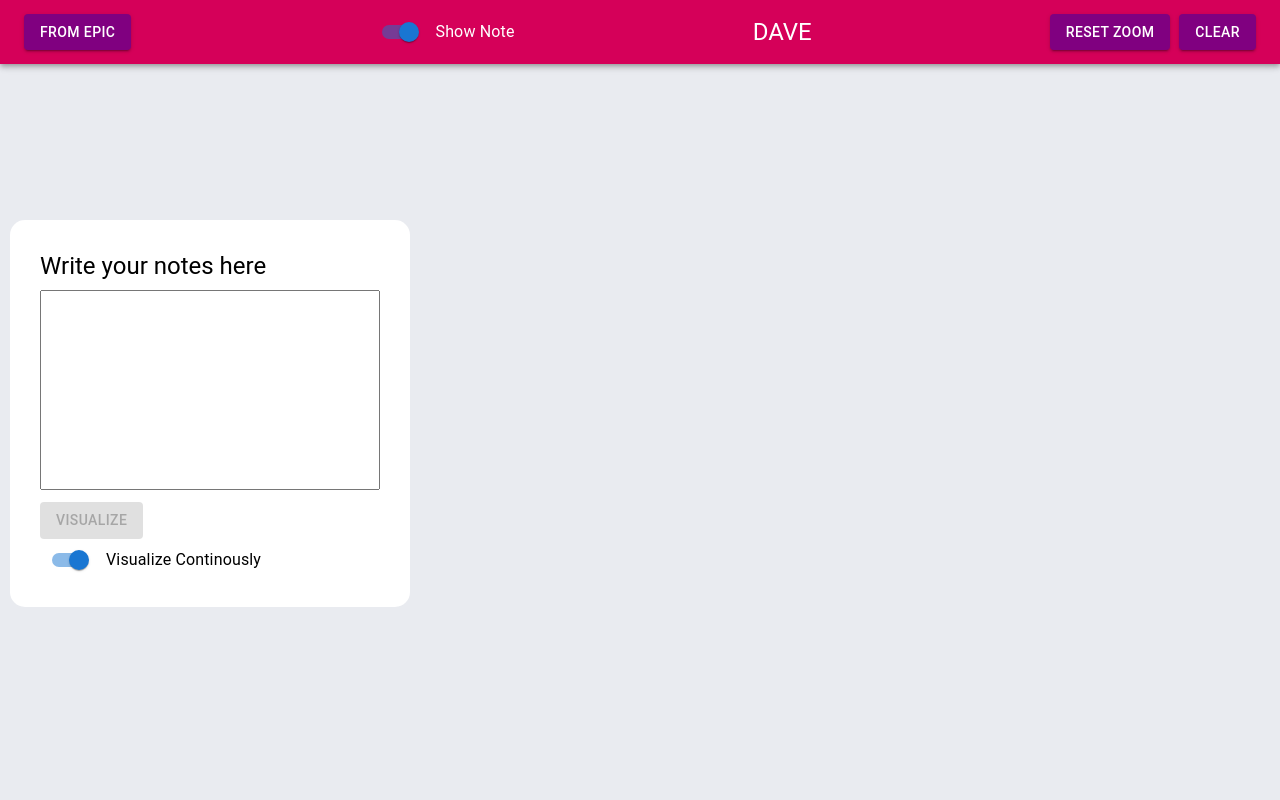
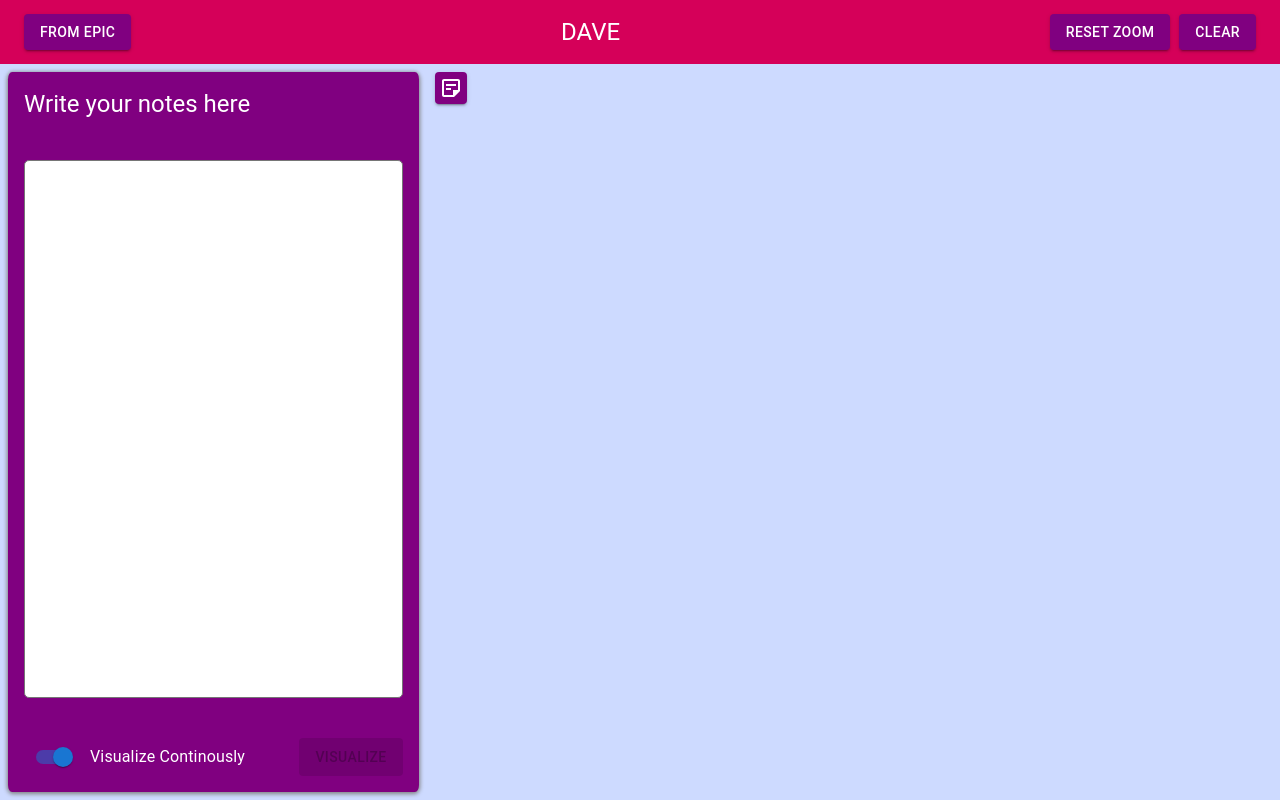
Before and after one commit to chadiabc/Dave-frontend, a React (Create React App) app: page / in a window 1280 px wide. Built offline with nearby package versions, Linux system fonts and the light colour scheme; what cytoscape-dagre would draw is missing.

Commit message:
final template

```diff
--- a/src/App.css
+++ b/src/App.css
@@ -1,22 +1,109 @@
+html {
+  height: 100%;
+  width: 100%;
+}
+
 body {
+  height: 100%;
+  width: 100%;
+  display: block;
+  position: relative;
   background-color: #e9ebf0;
   font-family: Helvetica, Arial;
   /* color:turquoise; */
+
  }
- .collapsed-child {
-   opacity: 0;
-   display: none;
-   visibility: hidden;
- }
+
+#root {
+  height: 100%;
+  position: relative;
+  width: 100%;
+}
+
+.App {
+  display: flex;
+  height: 100%;
+  flex-direction: column;
+}
+
+.graphBox {
+ width:100%;
+ height:100%;
+ overflow:hidden;
+ display: flex;
+ flex-direction: row;
+ background-color: #cddaff;
+}
+
+.graphBoxLeft {
+  height: 100%;
+  width: 40rem;
+  display: flex;
+  flex-direction: column;
+  justify-content: center;
+}
+
+.graphBoxRight{
+  width: 100%;
+  height: 100%;
+}
+
+.graph-box-right__open-note-button {
+  height: 2rem;
+  background-color: rgb(128, 0, 128);
+  width: 2rem;
+  margin: 0;
+  padding: 0;
+  min-width: 0 !important;
+}
+
+.graph-box-right__open-note-button-container {
+  position: absolute;
+  margin: 0.5rem;
+  width: 2rem;
+  z-index: 10;
+}
+
 .wrapper {
-  margin-top: 220px;
-  background-color: #fff;
-  border-radius: 15px;
-  margin-left: 10px;
-  margin-right: auto;
-  padding: 30px;
-  /* width: 50%; */
- }
+  padding: 1rem;
+  background-color: purple;
+  border-radius: 1%;
+  margin: 0.5rem 0.5rem;
+  box-shadow: 0px 1px 4px 1px grey;
+  color: white;
+  display: flex;
+  flex-direction: column;
+  justify-content: space-between;
+  height: 100%;
+}
+
+.cyto {
+  background-color: #cddaff;
+  width: 100%;
+  height: 100%;
+}
+
+.graphBox-wrapper__clinical-notes__header {
+  margin-bottom: 2rem;
+}
+
+#clincalNotesTextField {
+  height: -webkit-fill-available;
+  border-radius: 5px;
+}
+
+.graphBox-wrapper__clinical-notes__action-fields {
+  margin-top: 2rem;
+  display: flex;
+  flex-direction: row;
+  justify-content: space-between;
+}
+
+.collapsed-child {
+  opacity: 0;
+  display: none;
+  visibility: hidden;
+}
 
 
  textarea {
@@ -33,7 +120,7 @@ body {
  .wrapper hr {
   margin: 40px auto;
  }
-
+/*
  @media only screen and (min-width: 1400px) {
   .wrapper {
   width: 85%;
@@ -43,18 +130,18 @@ body {
   .wrapper {
   width: 85%;
   }
- }
+ } */
 
- /* .vertical {
+.vertical {
   border-left: 1px solid black;
   height: 100%;
   position:absolute;
   left: 50%;
-} */
+}
 
 .height {
   position:relative;
-    top:2px;
+  top:2px;
 }
 
 .nav {
@@ -63,37 +150,6 @@ body {
   justify-content: space-between;
   background-color: #d50059;
  }
-
- .graphBox {
-  width:100%;
-  height:100%;
-  overflow:hidden;
-}
-
-.graphBoxLeft {
-
-  position: absolute;
-  width: 400px;
-  left: 0;
-  top: 0;
-  z-index: 10;
-}
-
-.graphBoxRight{
-  /* width: 100%;
-  height: 100%; */
-}
-
-.cyto {
-  background-color: #cddaff;
-  top :64px;
-  bottom: 0px;
-  position:absolute;
-  width: 100%;
-  /* border-left: 1px solid #111; */
-  /* height: 60%; */
-}
-
 .text-switch{
   align-items: flex-start;
 }
--- a/src/App.js
+++ b/src/App.js
@@ -4,26 +4,15 @@ import './App.css';
 import CytoscapeComponent from 'react-cytoscapejs';
 import cytoscape from 'cytoscape';
 import dagre from 'cytoscape-dagre';
-import Graphbox from "./graphBox";
 import { useRef } from "react";
-import { expandCollapse, expandCollapseUtilities } from 'cytoscape-expand-collapse';
 import { Button, Typography, AppBar, Toolbar, createTheme, ThemeProvider, FormGroup, Stack, Switch } from "@mui/material";
 import ColorButton from "./styledButtons";
+import StickyNote2OutlinedIcon from '@mui/icons-material/StickyNote2Outlined';
 
-
-//var expandCollapse = require("cytoscape-expand-collapse");
 cytoscape.use(dagre);
 
 
-const collapsed = [
-  {
-    selector: "node",
-    style: {
-      display: "none"
 
-    }
-  }
-]
 
 const theme = createTheme({
   components: {
@@ -123,8 +112,8 @@ const cytoscapeStylesheet = [
 
 ]
 
-var SERVER_URL = "http://127.0.0.1:5000"
-// var graph = "null"
+var SERVER_URL = "http://127.0.0.1:5000" //"http://192.168.1.110:5000"
+
 
 function App() {
   let [Notes, setNotes] = useState("");
@@ -140,13 +129,12 @@ function App() {
       .then(response => {
         response.json().then(data => {
           setGraph(data.elementss);
-          // graph = data.elementss;
           console.log(graph)
         })
       });
   }
 
-  // console.log(graph)
+
 
 
   function checkKeyChanged(e) {
@@ -154,7 +142,7 @@ function App() {
       if (e.code === 'Space' || e.code === 'Enter') {
         console.log(Notes);
         postData(`${SERVER_URL}/Addnote`, { text: Notes })
-        // getgraph();
+
       }
   }
   function visualizeNow() {
@@ -217,6 +205,7 @@ function App() {
     })
     setGraph("null");
     const datar = await response.json();
+    if (datar.elementss !== "Stall") {
       setGraph(datar.elementss);
 
       cytoRef.current.nodes(datar.topNode).style('background-color', '#00ffff');
@@ -241,7 +230,7 @@ function App() {
         },
           {
 
-          duration: 500
+            duration: 350
           });
       });
 
@@ -252,45 +241,17 @@ function App() {
       myNode2.on('tap', function (evt) {
         myNode2.successors().toggleClass("collapsedchild");
       });
-    //   cytoRef.current.animate({
-    //     fit: {
-    //       eles: myNode2,
-    //       padding: 20
-    //     }
-    //   }, {
-    //     duration: 1000
-    //   });
-
-    // });
-    // level3Nodes.style('background-color', '#ffb6c1');
-    // level3Nodes.successors().addClass('collapsedchild')
-    // level3Nodes.on('tap', function(evt){
-    //     level3Nodes.successors().toggleClass("collapsedchild");
-    //   });
-
-
-
-    // cytoRef.current.zoom({
-    //   level: 1/0,
-    //   position: myNode.position()
-    // });
+      cytoRef.current.on('click', 'node', function (evt) {
+        var targetNode = cytoRef.current.nodes("[id = '" + evt.target.data().id + "']");
+      })
 
     }
-
+  }
   return (
     <div className="App">
       <AppBar position="static">
         <Toolbar classes={{ root: "nav" }}>
           <Button style={{ backgroundColor: '#800080' }} variant="contained" onClick={FromEPIC} >From EPIC</Button>
-          {/* <div className="text-switch"> */}
-          <FormGroup>
-                  <Stack direction="row" spacing={1} alignItems="center">
-                    {/* <Typography>Hide Note</Typography> */}
-                    <Switch defaultChecked onChange={() =>setShowText(!showText)} inputProps={{ 'aria-label': 'ant design' }} />
-                    <Typography>Show Note</Typography>
-                  </Stack>
-                </FormGroup>
-          {/* </div> */}
           <Typography style={{ textAlign: "center" }} variant="h5">DAVE</Typography>
           <div>
             {/* <ThemeProvider theme={theme}> */}
@@ -303,28 +264,33 @@ function App() {
         </Toolbar>
       </AppBar>
       <div className="graphBox">
+        {showText &&
           <div className="graphBoxLeft">
-        {showText &&
             <div className="wrapper">
-                      <div>
+              <div className="graphBox-wrapper__clinical-notes__header">
                 <Typography variant="h5">Write your notes here</Typography>
+              </div>
               <textarea id="clincalNotesTextField" name="clincalNotesTextField" rows="15" cols="100"
                 value={Notes} onChange={e => setNotes(e.target.value)} onKeyPress={(e) => checkKeyChanged(e)}>
               </textarea>
-                        <ColorButton disabled={!disableVisNow} variant="contained" onClick={visualizeNow}>Visualize</ColorButton>&nbsp;
-                        <div className="height">
+              <div className="graphBox-wrapper__clinical-notes__action-fields">
                 <FormGroup>
                   <Stack direction="row" spacing={1} alignItems="center">
-                              <Switch defaultChecked onChange={() =>setDisable(!disableVisNow)} inputProps={{ 'aria-label': 'ant design' }} />
+                    <Switch defaultChecked onChange={() => setDisable(!disableVisNow)} inputProps={{ 'aria-label': 'ant design' }} />
                     <Typography>Visualize Continously</Typography>
                   </Stack>
                 </FormGroup>
+                <ColorButton disabled={!disableVisNow} variant="contained" onClick={visualizeNow}>Visualize</ColorButton>
               </div>
             </div>
           </div>
         }
+        <div className="graphBoxRight">
+          <div className="graph-box-right__open-note-button-container">
+            <Button className="graph-box-right__open-note-button" style={{ backgroundColor: '#800080' }} variant="contained" onClick={() => setShowText(!showText)}>
+              <StickyNote2OutlinedIcon></StickyNote2OutlinedIcon>
+            </Button>
           </div>
-        <div className="graphBoxRight">
           {graph != "null" &&
             <CytoscapeComponent minZoom={0.5} maxZoom={1.5}
               autoungrabify={true} userPanningEnabled={true} className="cyto"
```
Lines whose indentation alone changed are shown as unchanged.
